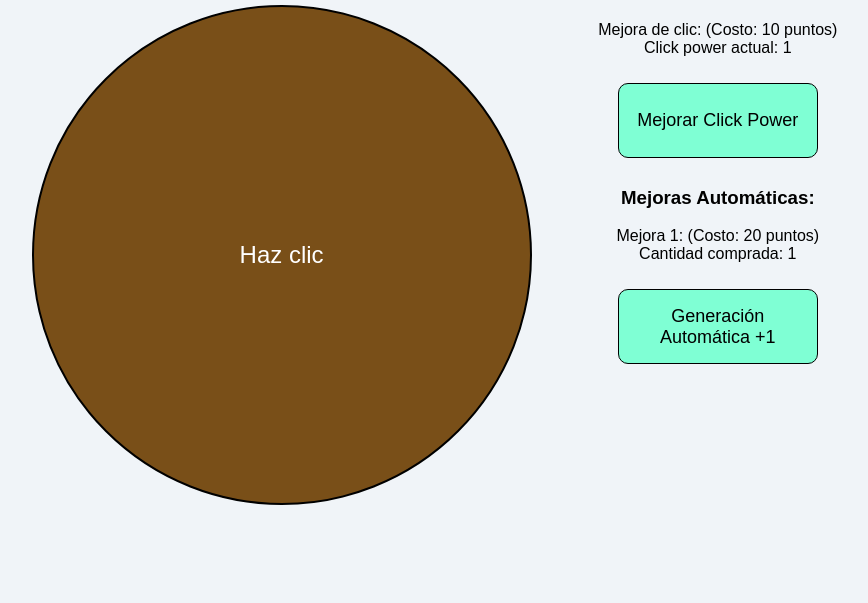
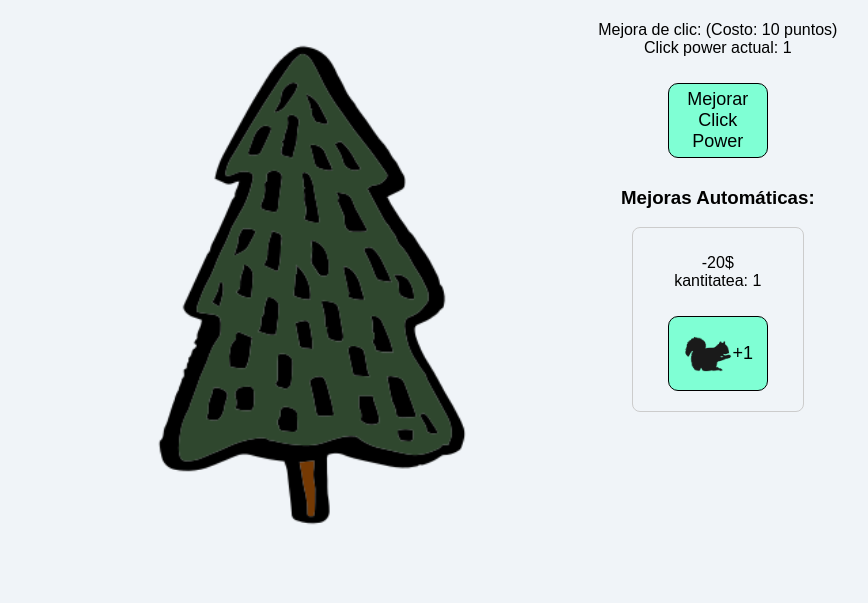
Before and after one commit to unaiheredero/clickerGame, a plain HTML site: page index.html in a window 1280 px wide. Shown: the part 197-800 px from the top of the page, without its empty margins (166-1034 px from the left). Drawn offline with Linux system fonts and the light colour scheme.

Commit message:
[NEW] [UPDATE] mejorado el estilo de los btones de mejora y ahora somos leñadores

```diff
--- a/index.html
+++ b/index.html
@@ -7,12 +7,12 @@
     <link rel="stylesheet" href="style/style.css">
 </head>
 <body>
-    <h1>¡Bienvenido al Clicker!</h1>
+    <h1>¡Bienvenido al Árbol Clicker!</h1>
     <p>Puntos por segundo: <a id="pointsPerSecond">0</a></p>
     <div class="counter" id="counter">0</div>
 
     <div class="button-container">
-        <button class="click-button" onclick="clickerGame.incrementCounter()">Haz clic</button>
+        <img src="./images/arbol.png" class="click-button" onclick="clickerGame.incrementCounter()"></img>
 
         <div class="upgrade-section">
             <p>Mejora de clic:  (Costo: <span id="clickUpgradeCost">10</span> puntos)<br> Click power actual: <a id="mejoraID">1</a></p>
@@ -20,23 +20,23 @@
 
             <h3>Mejoras Automáticas:</h3>
             <div id="autoUpgrades">
-                <div style="display: block;" id="mejora1">
-                    <p>Mejora 1: (Costo: <span id="autoUpgradeCost0">20</span> puntos) <br>Cantidad comprada: <a id="upgradeAmount1">1</a></p>
-                    <button class="upgrade-button" onclick="clickerGame.setAutoUpgrade(0)">Generación Automática +1</button><br>
+                <div class="boton-mejora" style="display: block;" id="mejora1">
+                    <p>-<span id="autoUpgradeCost0">20</span>$<br>kantitatea: <a id="upgradeAmount1">1</a></p>
+                    <button class="upgrade-button" onclick="clickerGame.setAutoUpgrade(0)"><img src="./images/ardilla.png" alt="Ícono Ardilla" style="width: 50px; height: 50px; vertical-align: middle;"/>+1</button><br>
                 </div>
-                <div style="display: none;" id="mejora2">
-                    <p>Mejora 2: (Costo: <span id="autoUpgradeCost1">50</span> puntos) <br>Cantidad comprada: <a id="upgradeAmount2">0</a></p>
-                    <button class="upgrade-button" onclick="clickerGame.setAutoUpgrade(1)">Generación Automática +2</button><br>
+                <div class="boton-mejora" style="display: none;" id="mejora2">
+                    <p>-<span id="autoUpgradeCost1">50</span>$<br>kantitatea: <a id="upgradeAmount2">0</a></p>
+                    <button class="upgrade-button" onclick="clickerGame.setAutoUpgrade(1)"><img src="./images/motosierra.png" alt="Ícono Ardilla" style="width: 60px; height: 50px; vertical-align: middle;"/>+2</button><br>
                 </div>
-                <div style="display: none;" id="mejora3">
+                <div class="boton-mejora" style="display: none;" id="mejora3">
                     <p>Mejora 3: (Costo: <span id="autoUpgradeCost2">100</span> puntos) <br>Cantidad comprada: <a id="upgradeAmount3">0</a></p>
                     <button class="upgrade-button" onclick="clickerGame.setAutoUpgrade(2)">Generación Automática +5</button><br>
                 </div>
-                <div style="display: none;" id="mejora4">
+                <div class="boton-mejora" style="display: none;" id="mejora4">
                     <p>Mejora 4: (Costo: <span id="autoUpgradeCost3">200</span> puntos) <br>Cantidad comprada: <a id="upgradeAmount4">0</a></p>
                     <button class="upgrade-button" onclick="clickerGame.setAutoUpgrade(3)">Generación Automática +10</button><br>
                 </div>
-                <div style="display: none;" id="mejora5">
+                <div class="boton-mejora" style="display: none;" id="mejora5">
                     <p>Mejora 5: (Costo: <span id="autoUpgradeCost4">500</span> puntos) <br>Cantidad comprada: <a id="upgradeAmount5">0</a></p>
                     <button class="upgrade-button" onclick="clickerGame.setAutoUpgrade(4)">Generación Automática +20</button><br>
                 </div>
--- a/src/src.js
+++ b/src/src.js
@@ -15,6 +15,14 @@ const clickerGame = {
   incrementCounter() {
     this.points += this.clickPower;
     document.getElementById("counter").innerText = this.points;
+    // Añadir clase de animación
+    const clickButton = document.querySelector('.click-button');
+    clickButton.classList.add('animate');
+
+    // Quitar la clase después de la animación
+    setTimeout(() => {
+        clickButton.classList.remove('animate');
+    }, 300); // Duración de la animación
   },
 
   // Aumenta el poder de clic
--- a/style/style.css
+++ b/style/style.css
@@ -4,7 +4,33 @@ body {
   padding-top: 5px;
   background-color: #f0f4f8; /* Fondo claro para mayor contraste */
 }
+#autoUpgrades {
+  max-height: 475px; /* Altura máxima para el contenedor */
+  overflow-y: auto; /* Barra de desplazamiento vertical */
+  border: 1px solid #ccc; /* Borde del contenedor */
+  padding: 10px; /* Espaciado interno */
+  border-radius: 8px; /* Esquinas redondeadas */
+  width: 150px;
+  margin: auto;
+}
 
+.boton-mejora {
+  height: 50%;
+  overflow-y: auto; /* Barra de desplazamiento vertical */
+}
+
+.boton-mejora:-webkit-scrollbar {
+  width: 8px; /* Ancho de la barra de desplazamiento */
+}
+
+.boton-mejora:-webkit-scrollbar-thumb {
+  background: #888; /* Color del 'pulgar' (parte que se puede arrastrar) */
+  border-radius: 4px; /* Esquinas redondeadas del 'pulgar' */
+}
+
+.boton-mejora:-webkit-scrollbar-thumb:hover {
+  background: #555; /* Color del 'pulgar' al pasar el ratón */
+}
 .counter {
   font-size: 48px;
   margin-bottom: 20px;
@@ -20,27 +46,43 @@ body {
 
 .click-button {
   padding: 30px;
-  background-color: #794f18; /* Color marrón oscuro */
-  color: white;
-  border: solid 2px black; /* Borde sólido */
-  border-radius: 50%; /* Redondeado completamente */
-  cursor: pointer;
+  cursor: progress;
   width: 500px;
   height: 500px;
-  font-size: 24px; /* Tamaño de fuente más pequeño para mejor legibilidad */
-  transition: background-color 0.3s ease; /* Transición suave */
+  font-size: 24px; /* Aumentar el tamaño del texto en el botón */
+  transition: transform 0.1s ease; /* Transición para animación */
+  cursor: url(../images/axe-cursor.png), auto;
+}
+/* Efecto de escala al hacer clic */
+.click-button:active {
+  transform: scale(0.9); /* Reduce el tamaño del botón */
 }
 
-.click-button:hover {
-  background-color: rgba(150, 120, 75, 0.747); /* Color al pasar el mouse */
+/* Efecto de rebote al soltar el botón */
+@keyframes bounce {
+  0% {
+    transform: scale(0.9);
+  }
+  50% {
+    transform: scale(1.1);
+  }
+  100% {
+    transform: scale(1);
+  }
 }
+
+/* Clase que se añade al hacer clic */
+.animate {
+  animation: bounce 0.3s; /* Duración de la animación */
+}
+
 
 .upgrade-section {
   margin-right: 25%;
 }
 
 .upgrade-button {
-  width: 200px;
+  width: 100px;
   height: 75px;
   background-color: aquamarine; /* Color de fondo */
   border: solid 1px black; /* Borde sólido */
```
Also changed, not shown: images/arbol.png (added), images/ardilla.png (added), images/axe-cursor.png (added), images/fabrika.png (deleted), images/gaileta.jpg (deleted), images/motosierra.png (added), images/robota.png (deleted).
